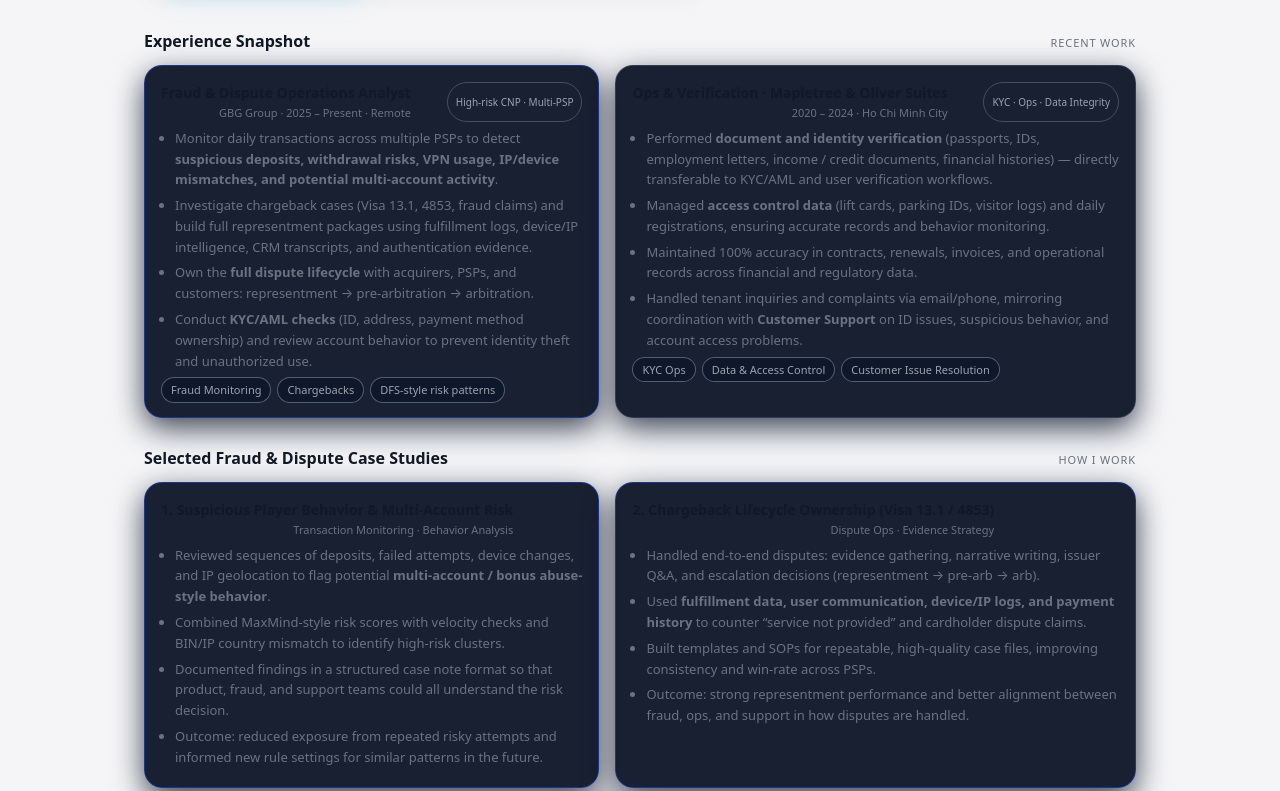
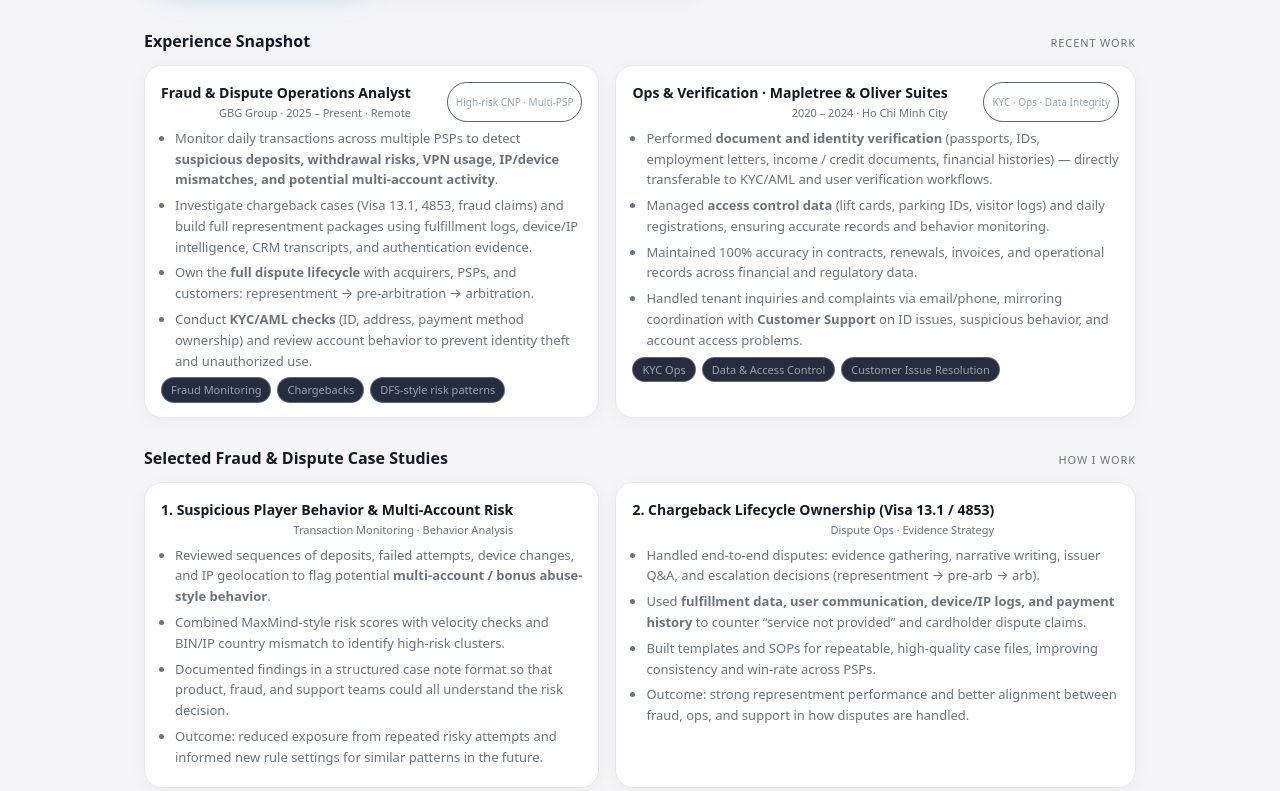
Before and after one commit to Vian2k/Fraud-ops-portfolio, a plain HTML site: page index.html in a window 1280 px wide. Shown: the part 554-1345 px from the top of the page. Drawn offline with Linux system fonts and the light colour scheme.

Commit message:
Update index.html

```diff
--- a/index.html
+++ b/index.html
@@ -303,15 +303,15 @@ body {
     }
 
     .card {
-      background: rgba(15, 23, 42, 0.96);
+      background: var(--card);
       border-radius: var(--radius-xl);
-      border: 1px solid rgba(30, 64, 175, 0.7);
+      border: 1px solid var(--border);
       padding: 16px 16px 14px;
-      box-shadow: 0 10px 30px rgba(15, 23, 42, 0.8);
+      box-shadow: var(--shadow-soft);
     }
 
-    .card-muted {
-      border-color: rgba(51, 65, 85, 0.9);
+.card-muted {
+  border-color: var(--border);
     }
 
     .card-header {
```
